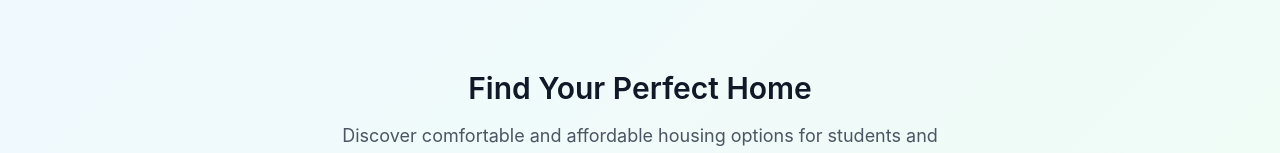
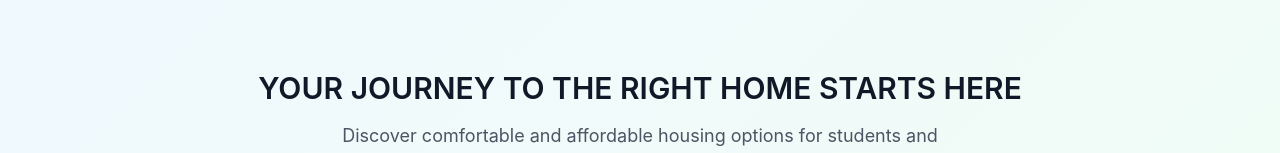
Before and after one commit to md-sazid9089/bachelor_solution_version2, a React (Vite) app in the folder frontend/: page / in a window 1280 px wide. Shown: the part 262-415 px from the top of the page. Built offline with nearby package versions, Linux system fonts and the light colour scheme; no server answers.

Commit message:
fix: update header text in HousingSection component for improved clarity

```diff
--- a/frontend/src/components/sections/HousingSection.jsx
+++ b/frontend/src/components/sections/HousingSection.jsx
@@ -70,7 +70,7 @@ const HousingSection = ({ id }) => {
           transition={{ duration: 0.8 }}
           className="section-header"
         >
-          <h2>Find Your Perfect Home</h2>
+          <h2> YOUR JOURNEY TO THE RIGHT HOME STARTS HERE </h2>
           <p>Discover comfortable and affordable housing options for students and professionals</p>
         </motion.div>
 
```
